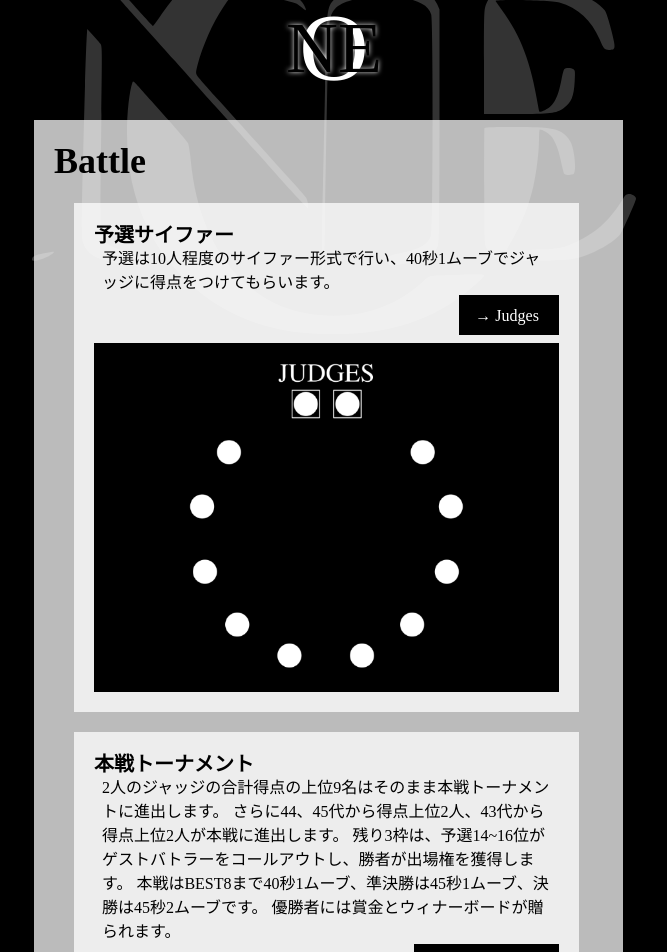
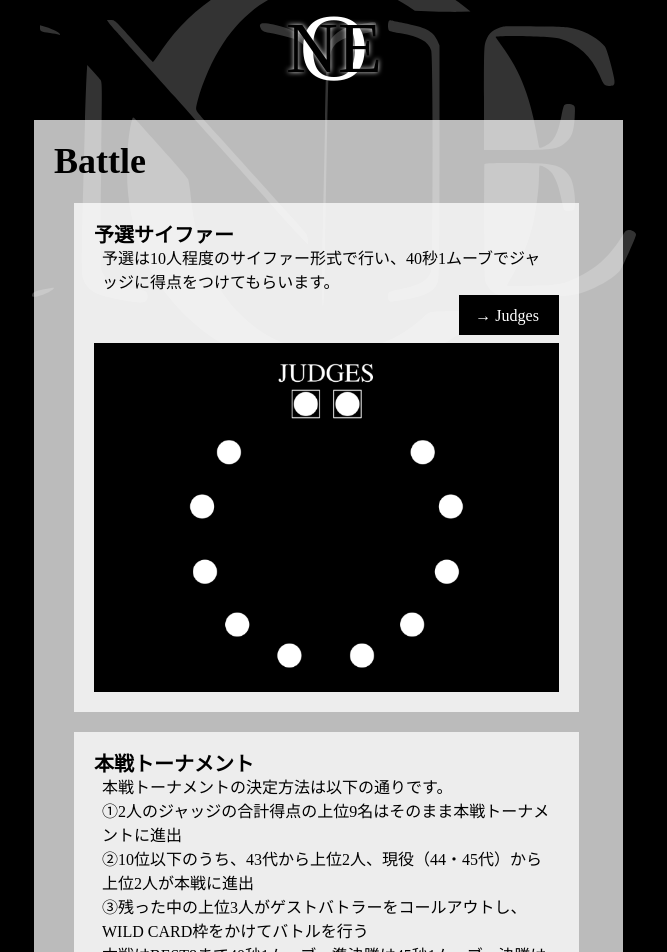
Before and after one commit to PlusF/nexus-over, a Next.js app: page /contents in a window 1280 px wide. Shown: the top 952 px of the page, without its empty margins (306-973 px from the left). Built offline with nearby package versions, Linux system fonts and the light colour scheme; a web font is replaced by a local one.

Commit message:
update rule description

```diff
--- a/pages/contents.tsx
+++ b/pages/contents.tsx
@@ -43,9 +43,15 @@ export default function Contents() {
                     </SimpleMotionBox>
                     <SimpleMotionBox title="本戦トーナメント" titleSize="xl">
                         <Text fontSize="md" px="2">
-                            2人のジャッジの合計得点の上位9名はそのまま本戦トーナメントに進出します。
-                            さらに44、45代から得点上位2人、43代から得点上位2人が本戦に進出します。
-                            残り3枠は、予選14~16位がゲストバトラーをコールアウトし、勝者が出場権を獲得します。
+                            本戦トーナメントの決定方法は以下の通りです。
+                            <br />
+                            ①2人のジャッジの合計得点の上位9名はそのまま本戦トーナメントに進出
+                            <br />
+                            ②10位以下のうち、43代から上位2人、現役（44・45代）から上位2人が本戦に進出
+                            <br />
+                            ③残った中の上位3人がゲストバトラーをコールアウトし、WILD
+                            CARD枠をかけてバトルを行う
+                            <br />
                             本戦はBEST8まで40秒1ムーブ、準決勝は45秒1ムーブ、決勝は45秒2ムーブです。
                             優勝者には賞金とウィナーボードが贈られます。
                         </Text>
```
Also changed, not shown: public/battle-rule2.png.
